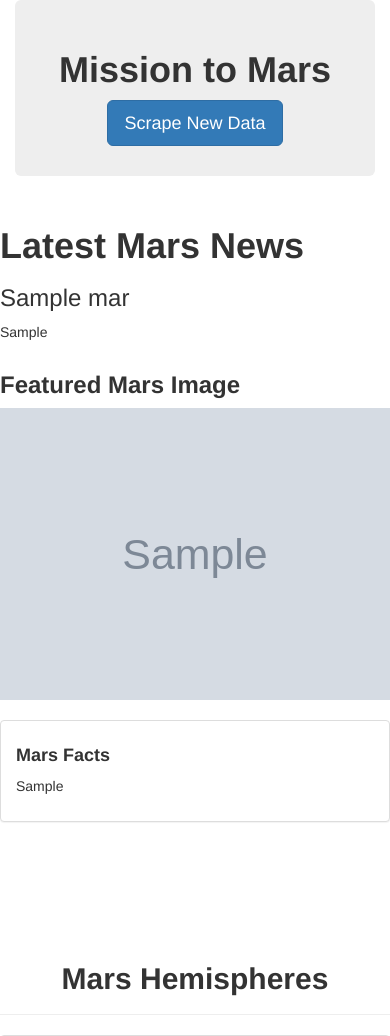
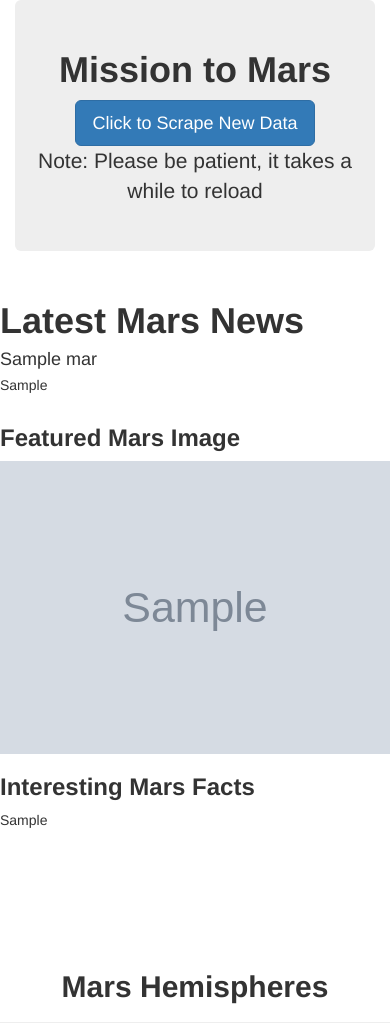
Before and after one commit to Fescamil1/web-scraping-challenge, a Flask app: page / in a window 390 px wide. Shown: the top 1036 px of the page. Run offline with Flask 2, Linux system fonts and the light colour scheme; grey boxes marked "Sample" are stand-in pictures; a database or web service that is not in the repository returns one stand-in record (values such as "Sample title"); some libraries are stand-ins or nearby versions.

Commit message:
further improvements in layout of html

```diff
--- a/Mission_to_Mars/templates/index.html
+++ b/Mission_to_Mars/templates/index.html
@@ -7,7 +7,7 @@
         <meta charset="UTF-8">
         <meta http-equiv="X-UA-Compatible" content="IE=edge">
         <meta name="viewport" content="width=device-width, initial-scale=1.0">
-        <title>Web Scraping- Mission to Mars</title>
+        <title>Web Scraping Mission to Mars</title>
         <link rel="stylesheet" href="https://maxcdn.bootstrapcdn.com/bootstrap/3.3.7/css/bootstrap.min.css">
     </head>
     <body>
@@ -15,16 +15,17 @@
       <div class="container-fluid">
         <div class="jumbotron text-center">
           <h1><b>Mission to Mars</b></h1>
-          <a class="btn btn-primary btn-lg" href="/scrape" role="button">Scrape New Data</a>
+          <a class="btn btn-primary btn-lg" href="/scrape" role="button">Click to Scrape New Data</a>
+          <p>Note: Please be patient, it takes a while to reload </p>
         </div>
       </div>
 
     <!-- news section-->
-    <div class="row">
+    <div class="row" >
         <div class="col-md-12">
           <div class="media">
-            <h1 class="heading"><strong>Latest Mars News</strong>
-                <h3 class="heading">{{ mars_info.news_title }}</h4>
+            <h1 class="heading"><strong>Latest Mars News</strong></h1>
+                <h4 class="media-heading">{{ mars_info.news_title }}</h4>
                 <p>{{ mars_info.news_p }}</p>
           </div>
         </div>
@@ -34,21 +35,12 @@
     <div class="row">
       <div class="col-md-8">
         <h3><b>Featured Mars Image</b></h3>
-        <img src="{{mars_info.featured_image_url}}"  class="img-responsive"
-        alt="Mars Images">
-        <br>
+        <img src="{{mars_info.featured_image_url}}"  class="img-responsive" alt="Mars Images">
       </div>
-    </div>
-
         <!--  Mars Facts-->
-    <div class="row">
-        <div class="col-md-12">
-            <div class="panel panel-default">
-              <div class="panel-body">
-                <h4><b>Mars Facts</b></h4>
-                <p>{{mars_info.mars_facts | safe}}</p>
-              </div>
-            </div>
+      <div class="col-md-4">
+                <h3><b>Interesting Mars Facts</b></h3>
+                <table class="table table-hover">{{mars_info.mars_facts | safe}}</table>
         </div>
     </div>
 
```
